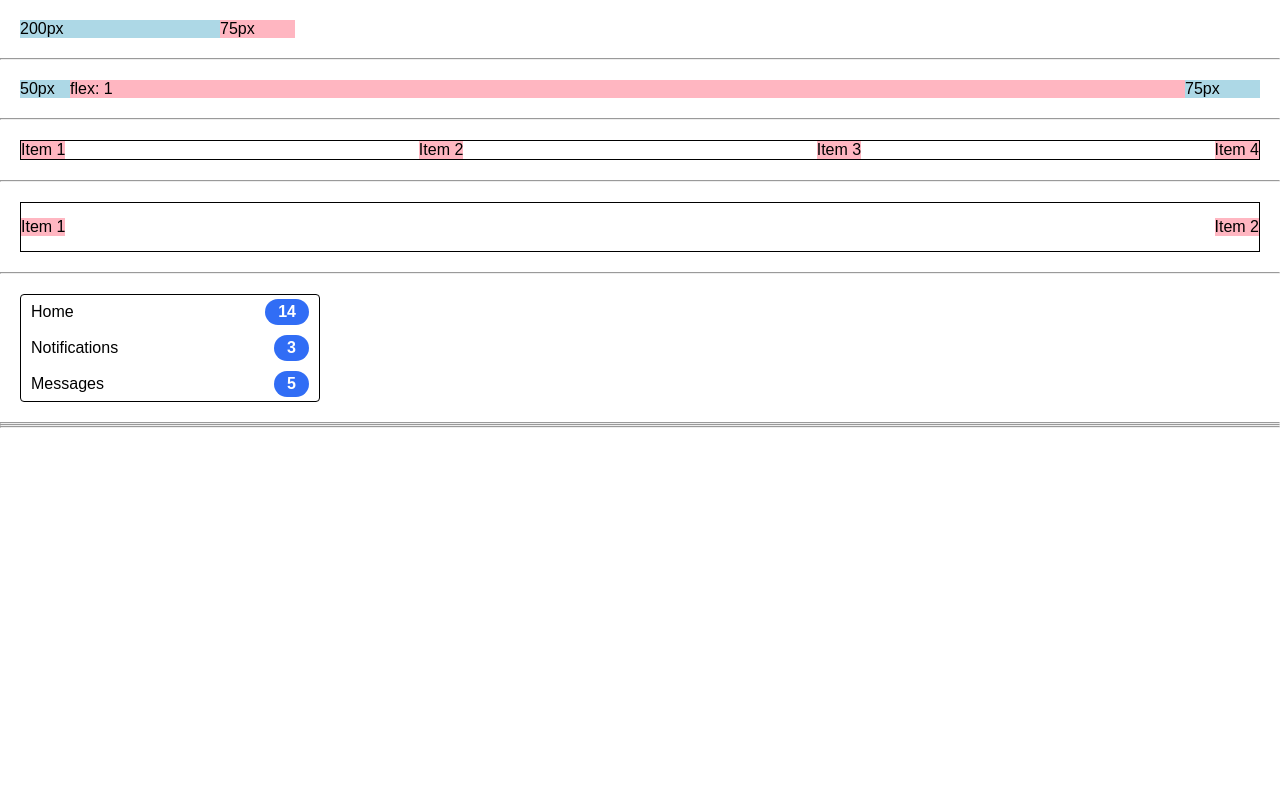
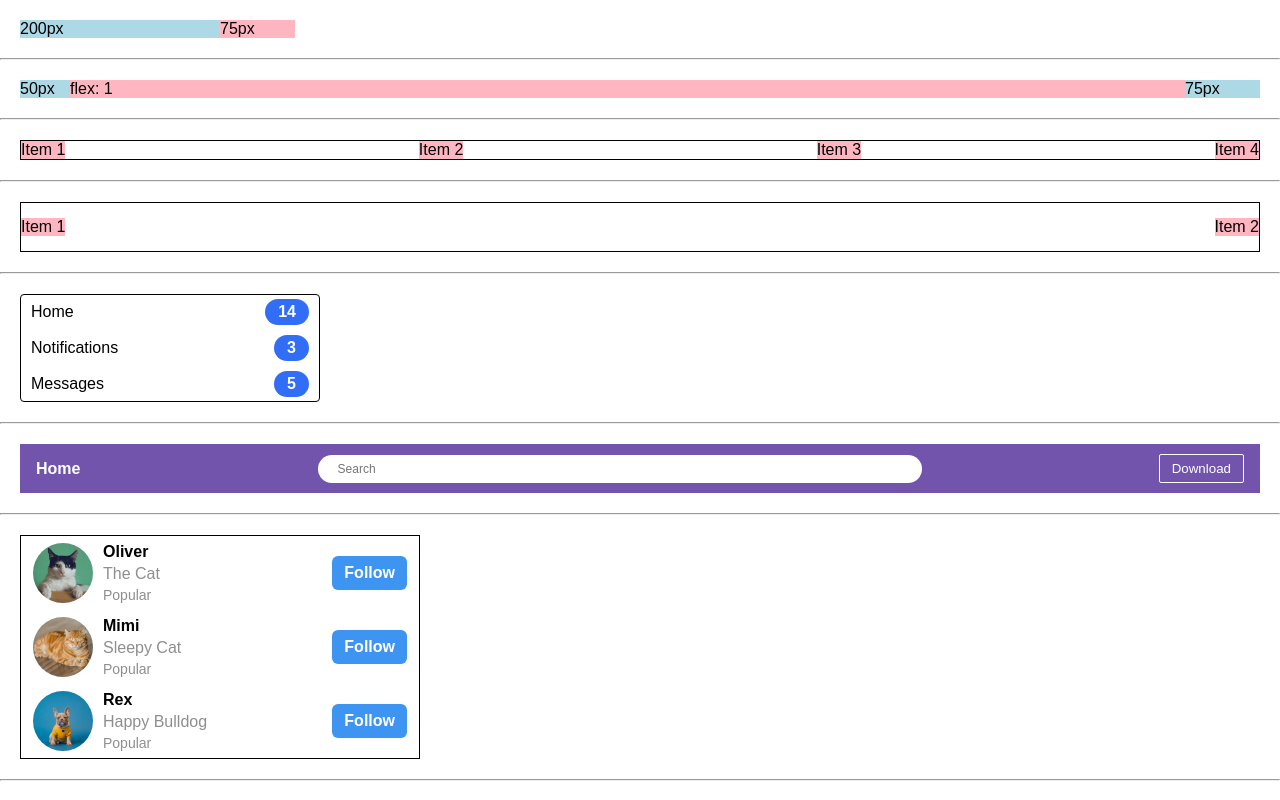
Before and after one commit to vsh26/CSS, a plain HTML site: page 006-Practice/011-Flexbox/exercise.html in a window 1280 px wide. Drawn offline with Linux system fonts and the light colour scheme.

Commit message:
CSS-Flexbox

```diff
--- a/006-Practice/011-Flexbox/exercise.css
+++ b/006-Practice/011-Flexbox/exercise.css
@@ -94,4 +94,92 @@
 
 /* 12f */
 
+.flexbox-6{
+    background-color: #7254ac;
+    padding: 10px 16px;
+    color: white;
+    font-weight: bold;
+    margin: 20px;
+    display: flex;
+    justify-content: space-between;
+    align-items: center;
+}
+
+.flexbox-6 button{
+    background-color: #7254ac;
+    color: white;
+    border: 1px solid white;
+    padding: 6px 12px;
+    border-radius: 2px;
+    cursor: pointer;
+}
+
+.flexbox-6 input{
+    padding-top: 7px;
+    padding-bottom: 7px;
+    padding-left: 20px;
+    width: 50%;
+    border: none;
+    border-radius: 20px;
+    font-size: 12px;
+}
+
 /* 12g */
+
+.flexbox-7{
+    margin: 20px;
+    width: 400px;
+    border: 1px solid black;
+}
+
+.profile{
+    display: flex;
+    align-items: center;
+    justify-content: space-between;
+    padding-top: 5px;
+    padding-bottom: 5px;
+    padding-left: 12px;
+    padding-right: 12px;
+    gap: 10px;
+}
+
+.profile img{
+    height: 60px;
+    width: 60px;
+    border-radius: 50%;
+    object-fit: cover;
+}
+
+.profile-info{
+    width: 70%;
+}
+
+#name{
+    font-weight: bold;
+    padding-top: 2px;
+    padding-bottom: 2px;
+}
+
+#name-desc, #popularity{
+    color: rgb(142, 142, 142);
+    padding-top: 2px;
+    padding-bottom: 2px;
+}
+
+#name-desc{
+    font-size: 16px;
+}
+
+#popularity{
+    font-size: 14px;
+}
+
+#follow-btn{
+    background-color: #3e94f1;
+    color: white;
+    font-size: 16px;
+    font-weight: bold;
+    border: none;
+    padding: 8px 12px;
+    border-radius: 6px;
+}
--- a/006-Practice/011-Flexbox/exercise.html
+++ b/006-Practice/011-Flexbox/exercise.html
@@ -57,13 +57,47 @@
 
     <!-- 12f -->
      <div class="flexbox-6">
-
+            <div id="home">Home</div>
+            <input type="text" placeholder="Search">
+            <button>Download</button>
      </div>
      <hr>
 
     <!-- 12g -->
      <div class="flexbox-7">
-
+        <div class="profile">
+            <img src="cat.jpg" alt="">
+            <div class="profile-info">
+                <p id="name">Oliver</p>
+                <p id="name-desc">The Cat</p>
+                <p id="popularity">Popular</p>
+            </div>
+            <button id="follow-btn">
+                Follow
+            </button>
+        </div>
+        <div class="profile">
+            <img src="cat2.jpg" alt="">
+            <div class="profile-info">
+                <p id="name">Mimi</p>
+                <p id="name-desc">Sleepy Cat</p>
+                <p id="popularity">Popular</p>
+            </div>
+            <button id="follow-btn">
+                Follow
+            </button>
+        </div>
+        <div class="profile">
+            <img src="dog.jpg" alt="">
+            <div class="profile-info">
+                <p id="name">Rex</p>
+                <p id="name-desc">Happy Bulldog</p>
+                <p id="popularity">Popular</p>
+            </div>
+            <button id="follow-btn">
+                Follow
+            </button>
+        </div>
      </div>
      <hr>
 
```
Also changed, not shown: 006-Practice/011-Flexbox/cat.jpg (added), 006-Practice/011-Flexbox/cat2.jpg (added), 006-Practice/011-Flexbox/dog.jpg (added).
